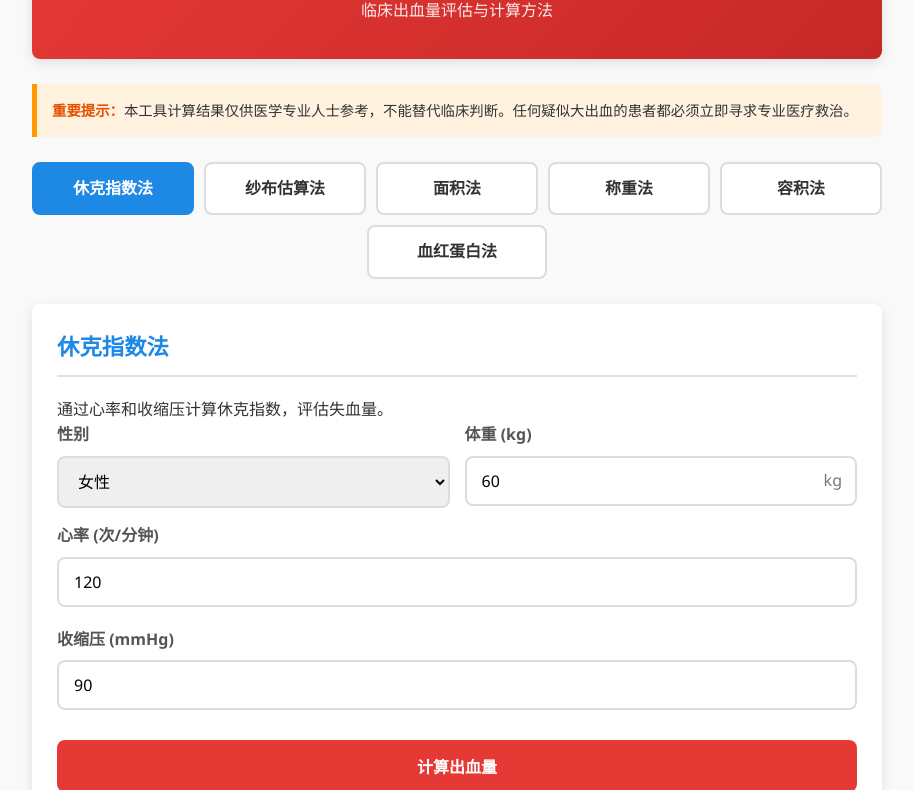
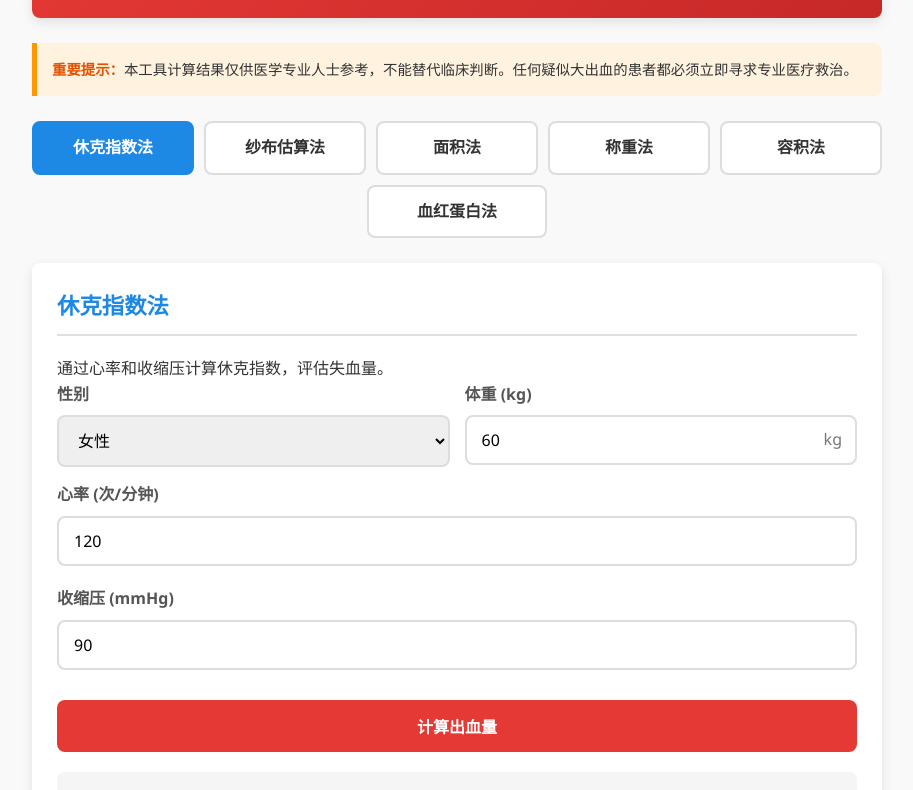
Before and after one commit to Belita-ya/blood-loss-calculator, a plain HTML site: page index.html in a window 1280 px wide. Shown: the part 93-883 px from the top of the page, without its empty margins (183-1096 px from the left). Drawn offline with Linux system fonts and the light colour scheme.

Commit message:
Update index.html

```diff
--- a/index.html
+++ b/index.html
@@ -489,7 +489,6 @@
     <div class="container">
         <header>
             <h1>十院产后出血精准评估系统</h1>
-            <p class="subtitle">临床出血量评估与计算方法</p>
         </header>
 
         <div class="warning-box">
```
